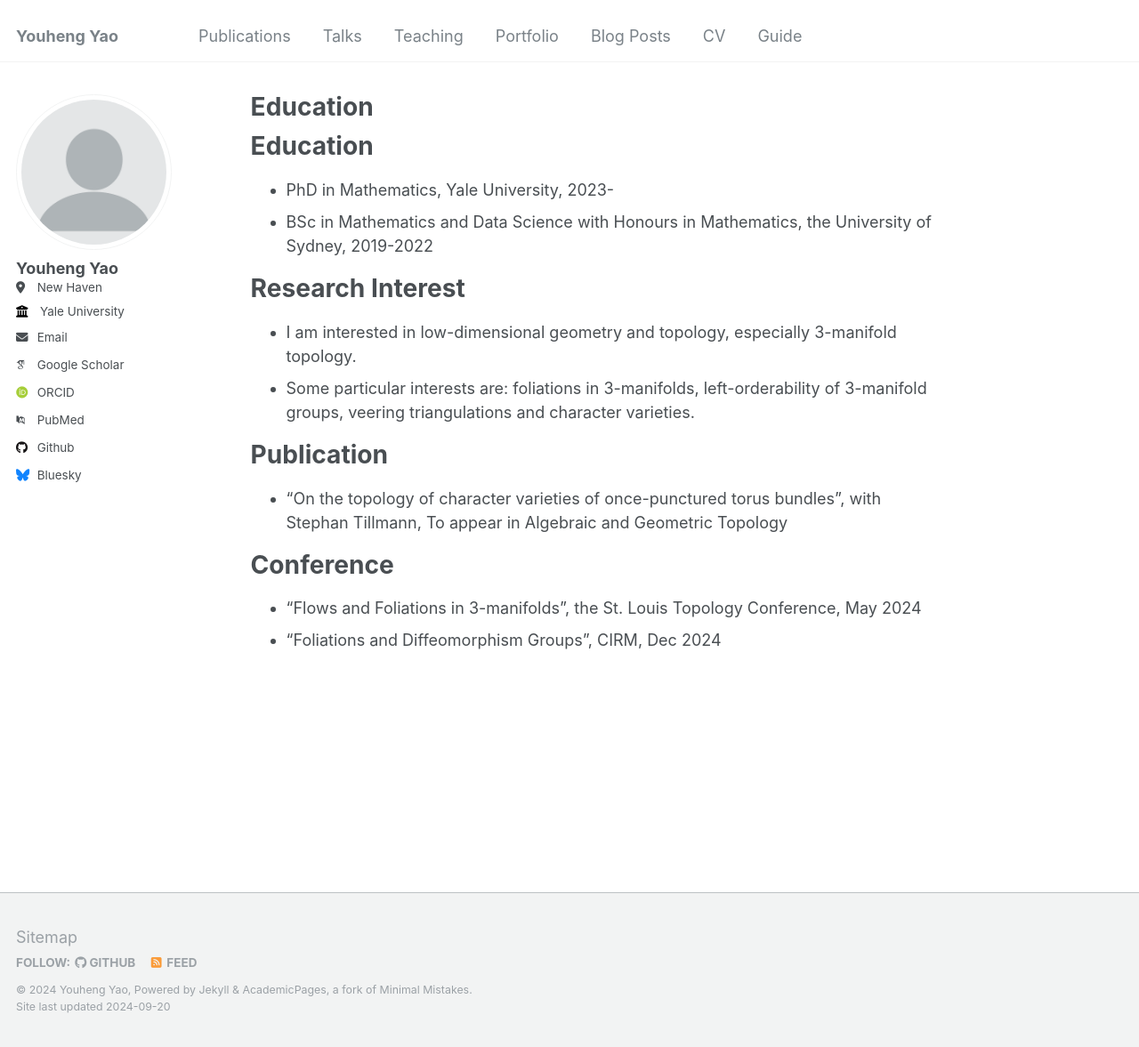
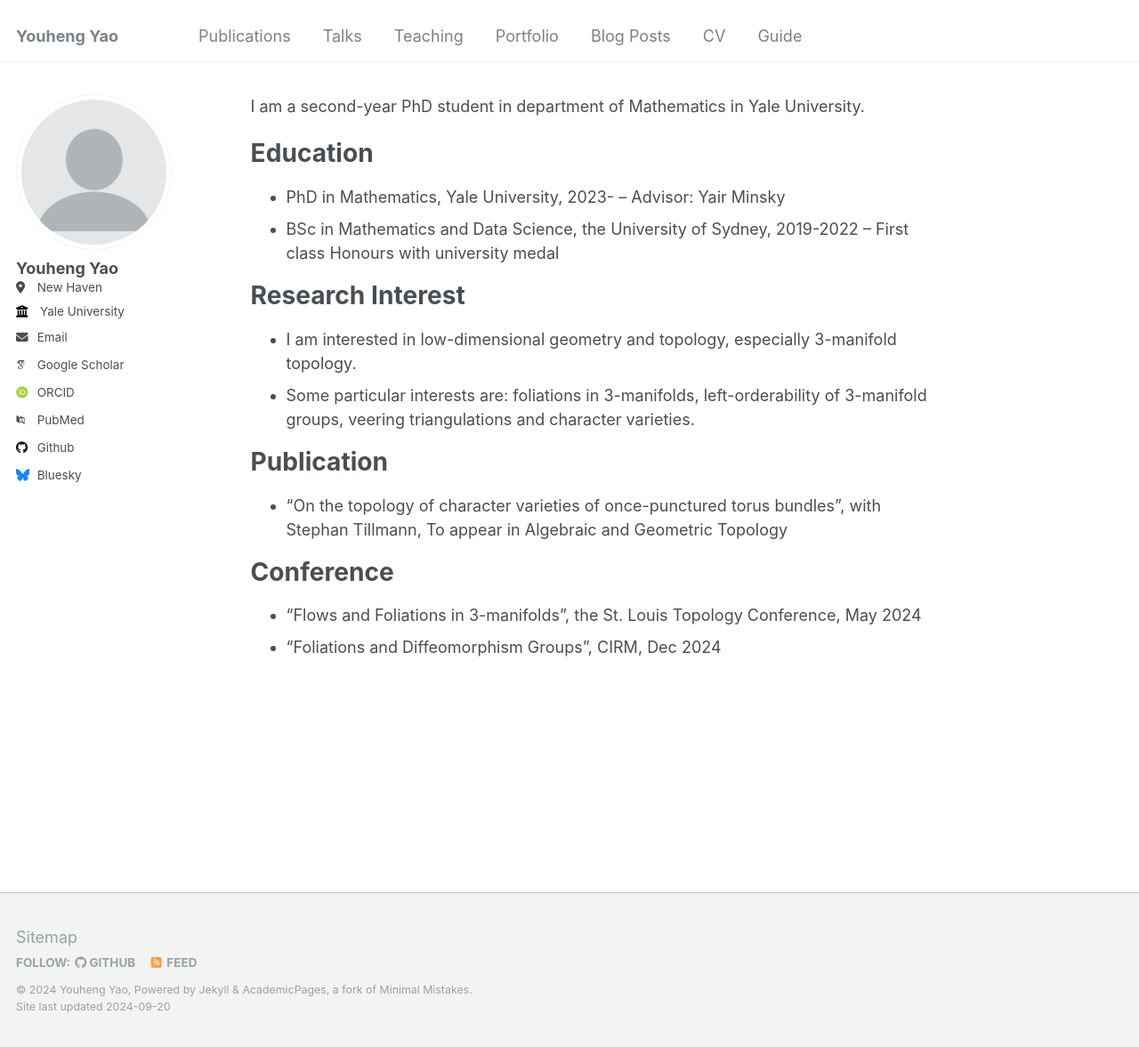
Before and after one commit to LionelYao/LionelYao.github.io, a Jekyll site: the page built from _pages/about.md, in a window 1280 px wide and 1177 px high. Shown: the whole window at 89% size. Built offline with Jekyll 4.4.1, drawn with Linux system fonts in a browser that asks for light colours; some web fonts are replaced; our own code applies the rules of GitHub Pages for plain Markdown files.

Commit message:
Update about.md

```diff
--- a/_pages/about.md
+++ b/_pages/about.md
@@ -1,8 +1,12 @@
+I am a second-year PhD student in department of Mathematics in Yale University.
+
 Education
 ======
 
 - PhD in Mathematics, Yale University, 2023-
-- BSc in Mathematics and Data Science with Honours in Mathematics, the University of Sydney, 2019-2022
+-- Advisor: Yair Minsky
+- BSc in Mathematics and Data Science, the University of Sydney, 2019-2022
+--  First class Honours with university medal
 
 Research Interest
 ======
```
